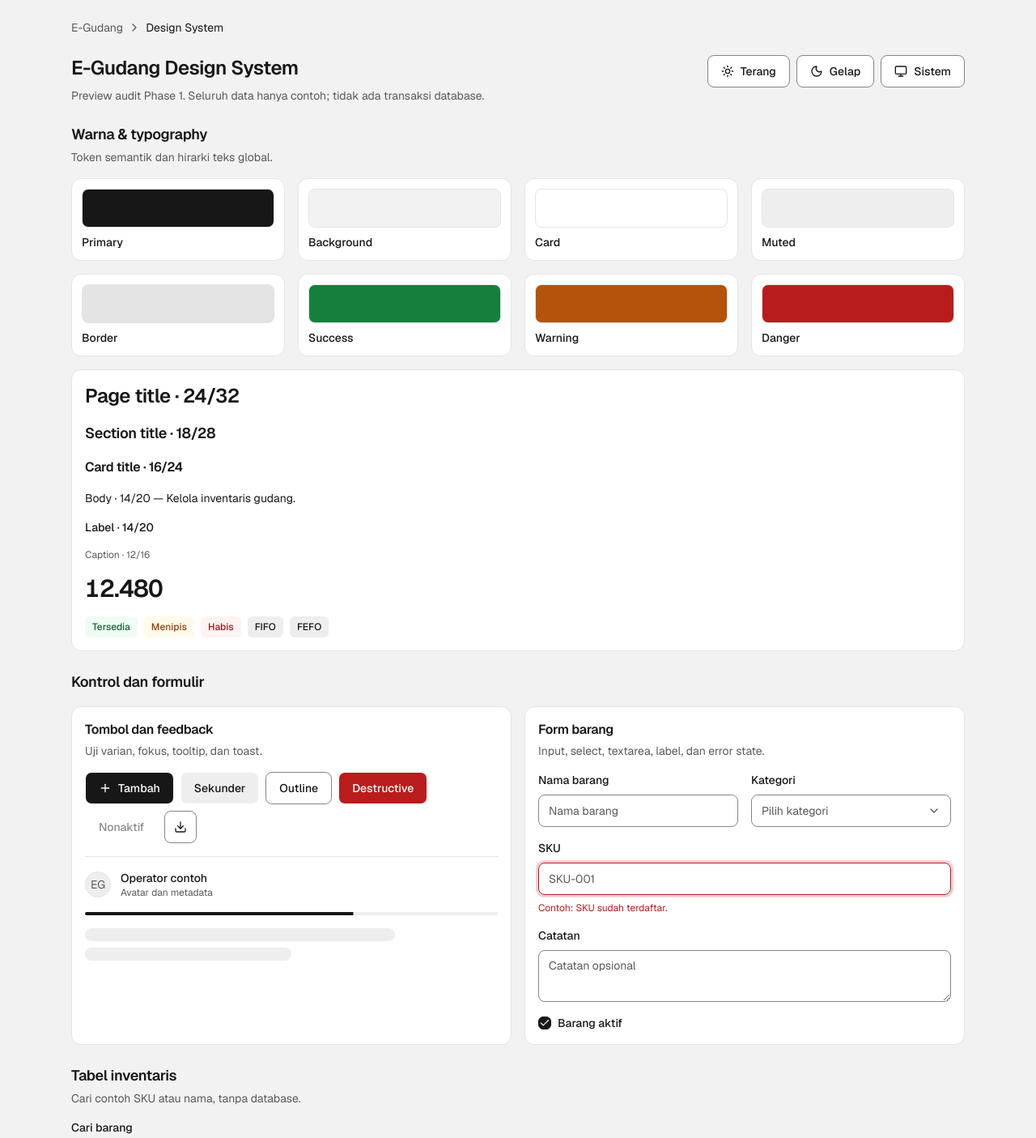
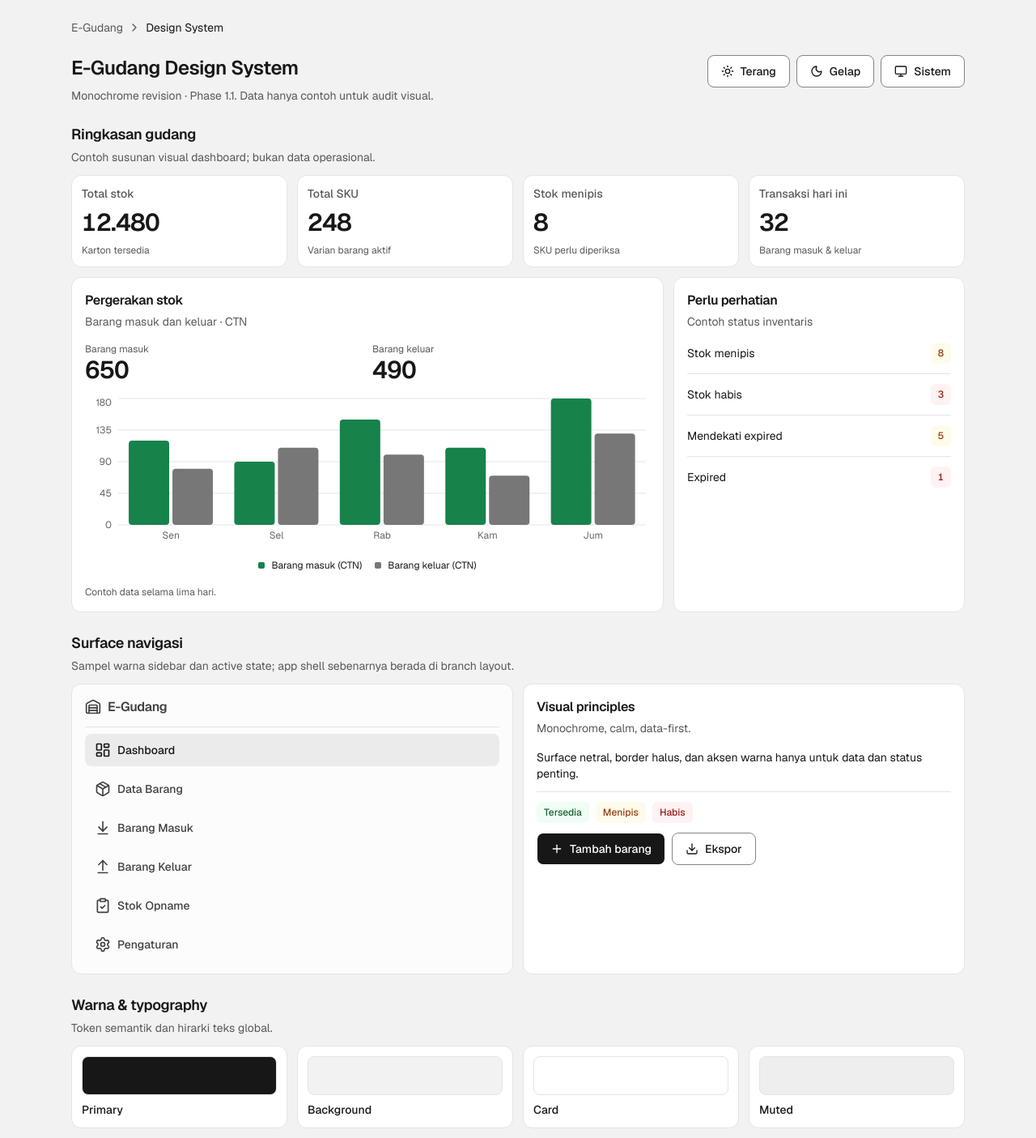
Before and after one commit to Maximust27/E-Gudang_NextJS-, a Next.js app: page / in a window 1280 px wide. Shown: the top 1405 px of the page at 81% size. Built offline with nearby package versions, Linux system fonts and the light colour scheme.

Commit message:
feat(design): showcase monochrome warehouse preview and update audit guide

```diff
--- a/app/page.tsx
+++ b/app/page.tsx
@@ -3,7 +3,7 @@
 import { useState } from "react"
 import { useTheme } from "next-themes"
 import { toast } from "sonner"
-import { Plus, Search, Sun, Moon, Monitor, MoreHorizontal, Package, Download } from "lucide-react"
+import { Plus, Search, Sun, Moon, Monitor, MoreHorizontal, Package, Download, LayoutDashboard, ArrowDownToLine, ArrowUpFromLine, ClipboardCheck, Settings, Warehouse } from "lucide-react"
 import { Bar, BarChart, CartesianGrid, XAxis, YAxis } from "recharts"
 
 import { PageContainer } from "@/components/shared/page-container"
@@ -69,6 +69,22 @@ const chartConfig = {
 
 const numberFormat = new Intl.NumberFormat("id-ID")
 
+const previewKpis = [
+  { label: "Total stok", value: 12480, detail: "Karton tersedia" },
+  { label: "Total SKU", value: 248, detail: "Varian barang aktif" },
+  { label: "Stok menipis", value: 8, detail: "SKU perlu diperiksa" },
+  { label: "Transaksi hari ini", value: 32, detail: "Barang masuk & keluar" },
+]
+
+const navigationPreview = [
+  { label: "Dashboard", icon: LayoutDashboard, active: true },
+  { label: "Data Barang", icon: Package, active: false },
+  { label: "Barang Masuk", icon: ArrowDownToLine, active: false },
+  { label: "Barang Keluar", icon: ArrowUpFromLine, active: false },
+  { label: "Stok Opname", icon: ClipboardCheck, active: false },
+  { label: "Pengaturan", icon: Settings, active: false },
+]
+
 export default function Home() {
   const { setTheme } = useTheme()
   const [query, setQuery] = useState("")
@@ -90,7 +106,7 @@ export default function Home() {
         </Breadcrumb>
         <PageHeader
           title="E-Gudang Design System"
-          description="Preview audit Phase 1. Seluruh data hanya contoh; tidak ada transaksi database."
+          description="Monochrome revision · Phase 1.1. Data hanya contoh untuk audit visual."
           actions={
             <>
               <Button variant="outline" onClick={() => setTheme("light")}><Sun /> Terang</Button>
@@ -100,9 +116,96 @@ export default function Home() {
           }
         />
 
-        <section className="flex flex-col gap-4">
+        <section className="flex flex-col gap-3" aria-label="Preview dashboard">
+          <SectionHeader title="Ringkasan gudang" description="Contoh susunan visual dashboard; bukan data operasional." />
+          <div className="grid grid-cols-1 gap-3 sm:grid-cols-2 xl:grid-cols-4">
+            {previewKpis.map((item) => (
+              <Card size="sm" key={item.label}>
+                <CardContent className="flex min-w-0 flex-col gap-2">
+                  <p className="type-label text-muted-foreground">{item.label}</p>
+                  <p className="type-kpi">{numberFormat.format(item.value)}</p>
+                  <p className="type-caption text-muted-foreground">{item.detail}</p>
+                </CardContent>
+              </Card>
+            ))}
+          </div>
+          <div className="grid min-w-0 gap-3 lg:grid-cols-3">
+            <Card className="min-w-0 lg:col-span-2">
+              <CardHeader>
+                <CardTitle>Pergerakan stok</CardTitle>
+                <CardDescription>Barang masuk dan keluar · CTN</CardDescription>
+              </CardHeader>
+              <CardContent className="flex min-w-0 flex-col gap-3">
+                <div className="grid grid-cols-2 gap-3">
+                  <div><p className="type-caption text-muted-foreground">Barang masuk</p><p className="type-kpi">650</p></div>
+                  <div><p className="type-caption text-muted-foreground">Barang keluar</p><p className="type-kpi">490</p></div>
+                </div>
+                <ChartContainer config={chartConfig} className="aspect-auto h-56 w-full min-w-0">
+                  <BarChart accessibilityLayer data={chartData}>
+                    <CartesianGrid vertical={false} />
+                    <XAxis dataKey="day" tickLine={false} axisLine={false} />
+                    <YAxis width={36} tickLine={false} axisLine={false} />
+                    <ChartTooltip content={<ChartTooltipContent />} />
+                    <ChartLegend content={<ChartLegendContent />} />
+                    <Bar dataKey="inbound" fill="var(--color-inbound)" radius={4} isAnimationActive={false} />
+                    <Bar dataKey="outbound" fill="var(--color-outbound)" radius={4} isAnimationActive={false} />
+                  </BarChart>
+                </ChartContainer>
+                <p className="type-caption text-muted-foreground">Contoh data selama lima hari.</p>
+              </CardContent>
+            </Card>
+            <Card className="min-w-0">
+              <CardHeader>
+                <CardTitle>Perlu perhatian</CardTitle>
+                <CardDescription>Contoh status inventaris</CardDescription>
+              </CardHeader>
+              <CardContent className="flex flex-col gap-3">
+                {[
+                  { label: "Stok menipis", count: 8, variant: "warning" },
+                  { label: "Stok habis", count: 3, variant: "danger" },
+                  { label: "Mendekati expired", count: 5, variant: "warning" },
+                  { label: "Expired", count: 1, variant: "danger" },
+                ].map((item) => (
+                  <div key={item.label} className="flex items-center justify-between gap-2 border-b border-border pb-3 last:border-b-0 last:pb-0">
+                    <span className="type-body">{item.label}</span>
+                    <Badge variant={item.variant as "warning" | "danger"} className="tabular-nums">{item.count}</Badge>
+                  </div>
+                ))}
+              </CardContent>
+            </Card>
+          </div>
+        </section>
+
+        <section className="flex flex-col gap-3">
+          <SectionHeader title="Surface navigasi" description="Sampel warna sidebar dan active state; app shell sebenarnya berada di branch layout." />
+          <div className="grid min-w-0 gap-3 md:grid-cols-2">
+            <div className="flex flex-col gap-2 rounded-lg border border-sidebar-border bg-sidebar p-4 text-sidebar-foreground">
+              <div className="flex items-center gap-2 border-b border-sidebar-border pb-3">
+                <Warehouse className="size-icon-standard" aria-hidden="true" />
+                <span className="type-card-title">E-Gudang</span>
+              </div>
+              {navigationPreview.map(({ label, icon: Icon, active }) => (
+                <div key={label} className={active ? "flex min-h-control items-center gap-2 rounded-md bg-sidebar-primary px-3 text-sidebar-primary-foreground type-label" : "flex min-h-control items-center gap-2 rounded-md px-3 type-label"}>
+                  <Icon className="size-icon-standard shrink-0" aria-hidden="true" />
+                  {label}
+                </div>
+              ))}
+            </div>
+            <Card>
+              <CardHeader><CardTitle>Visual principles</CardTitle><CardDescription>Monochrome, calm, data-first.</CardDescription></CardHeader>
+              <CardContent className="flex flex-col gap-3">
+                <p className="type-body">Surface netral, border halus, dan aksen warna hanya untuk data dan status penting.</p>
+                <Separator />
+                <div className="flex flex-wrap gap-2"><Badge variant="success">Tersedia</Badge><Badge variant="warning">Menipis</Badge><Badge variant="danger">Habis</Badge></div>
+                <div className="flex flex-wrap gap-2"><Button onClick={() => toast.success("Contoh aksi utama")}><Plus /> Tambah barang</Button><Button variant="outline" onClick={() => toast.info("Contoh aksi sekunder")}><Download /> Ekspor</Button></div>
+              </CardContent>
+            </Card>
+          </div>
+        </section>
+
+        <section className="flex flex-col gap-3">
           <SectionHeader title="Warna & typography" description="Token semantik dan hirarki teks global." />
-          <div className="grid grid-cols-2 gap-4 sm:grid-cols-4">
+          <div className="grid grid-cols-2 gap-3 sm:grid-cols-4">
             {palette.map(([name, color]) => (
               <Card key={name} size="sm">
                 <CardContent className="flex flex-col gap-2">
@@ -209,17 +312,7 @@ export default function Home() {
           <Tabs defaultValue="summary"><TabsList><TabsTrigger value="summary">Ringkasan</TabsTrigger><TabsTrigger value="history">Riwayat</TabsTrigger></TabsList><TabsContent value="summary"><Card><CardContent>Konten ringkasan contoh.</CardContent></Card></TabsContent><TabsContent value="history"><Card><CardContent>Konten riwayat contoh.</CardContent></Card></TabsContent></Tabs>
         </section>
 
-        <section className="flex flex-col gap-4">
-          <SectionHeader title="KPI dan grafik" description="Data dummy untuk menguji typography angka dan token chart." />
-          <div className="grid gap-4 sm:grid-cols-2">
-            <Card><CardHeader><CardTitle className="flex items-center justify-between gap-2">Total stok <Package className="size-icon-standard text-muted-foreground" /></CardTitle></CardHeader><CardContent><p className="type-kpi">12.480</p><p className="type-caption text-muted-foreground">Karton tersedia</p></CardContent></Card>
-            <Card><CardHeader><CardTitle>Total SKU</CardTitle></CardHeader><CardContent><p className="type-kpi">248</p><p className="type-caption text-muted-foreground">Varian aktif</p></CardContent></Card>
-          </div>
-          <Card><CardHeader><CardTitle>Pergerakan stok</CardTitle><CardDescription>Contoh barang masuk dan keluar, satuan karton.</CardDescription></CardHeader><CardContent>
-            <ChartContainer config={chartConfig} className="aspect-auto h-64 w-full"><BarChart accessibilityLayer data={chartData}><CartesianGrid vertical={false} /><XAxis dataKey="day" tickLine={false} axisLine={false} /><YAxis width={36} tickLine={false} axisLine={false} /><ChartTooltip content={<ChartTooltipContent />} /><ChartLegend content={<ChartLegendContent />} /><Bar dataKey="inbound" fill="var(--color-inbound)" radius={4} isAnimationActive={false} /><Bar dataKey="outbound" fill="var(--color-outbound)" radius={4} isAnimationActive={false} /></BarChart></ChartContainer>
-            <p className="type-caption text-muted-foreground">Contoh total: 650 CTN masuk dan 490 CTN keluar.</p>
-          </CardContent></Card>
-        </section>
+
       </PageContainer>
     </main>
   )
```
Also changed, not shown: 2 other files (tests, documents, lock files or other folders).
